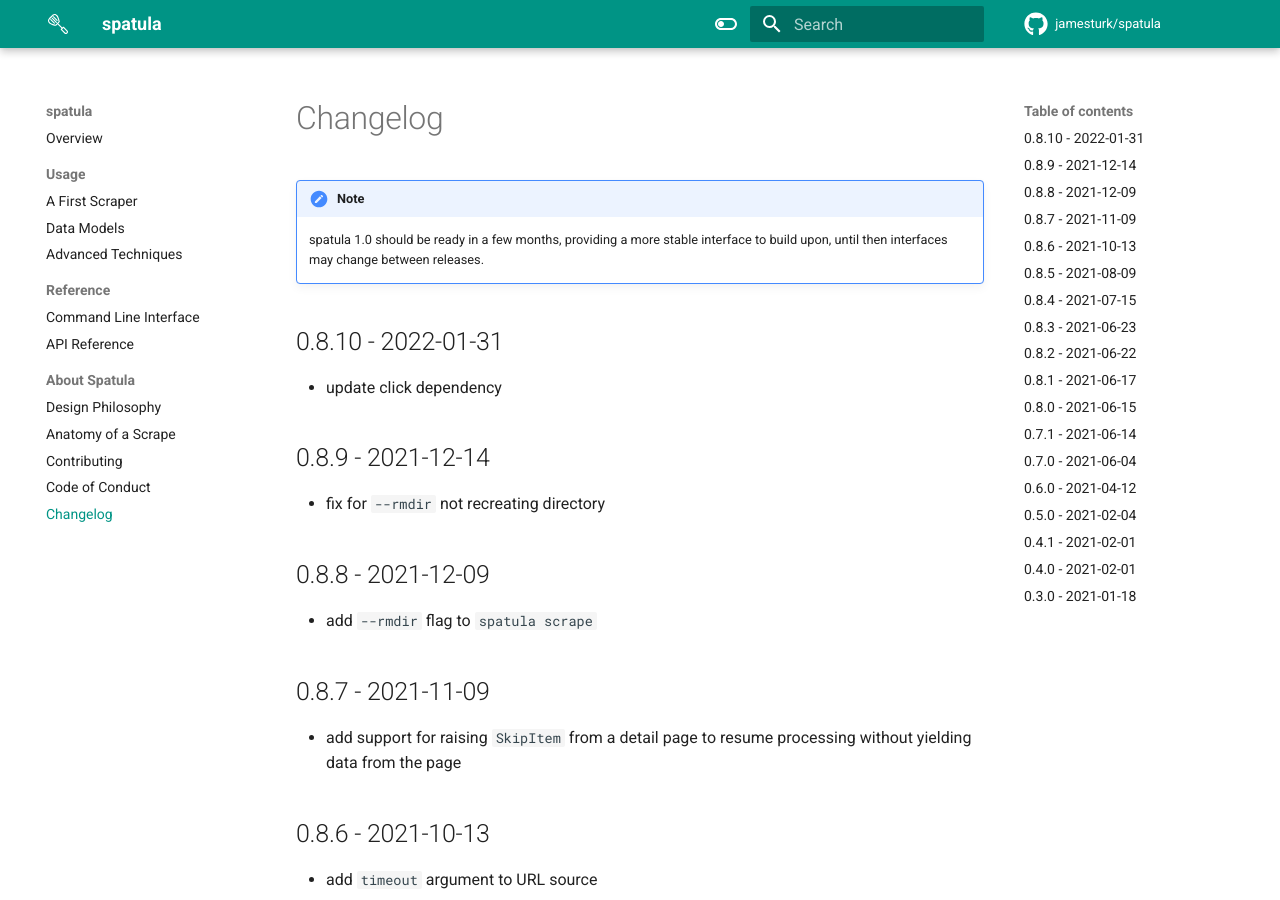
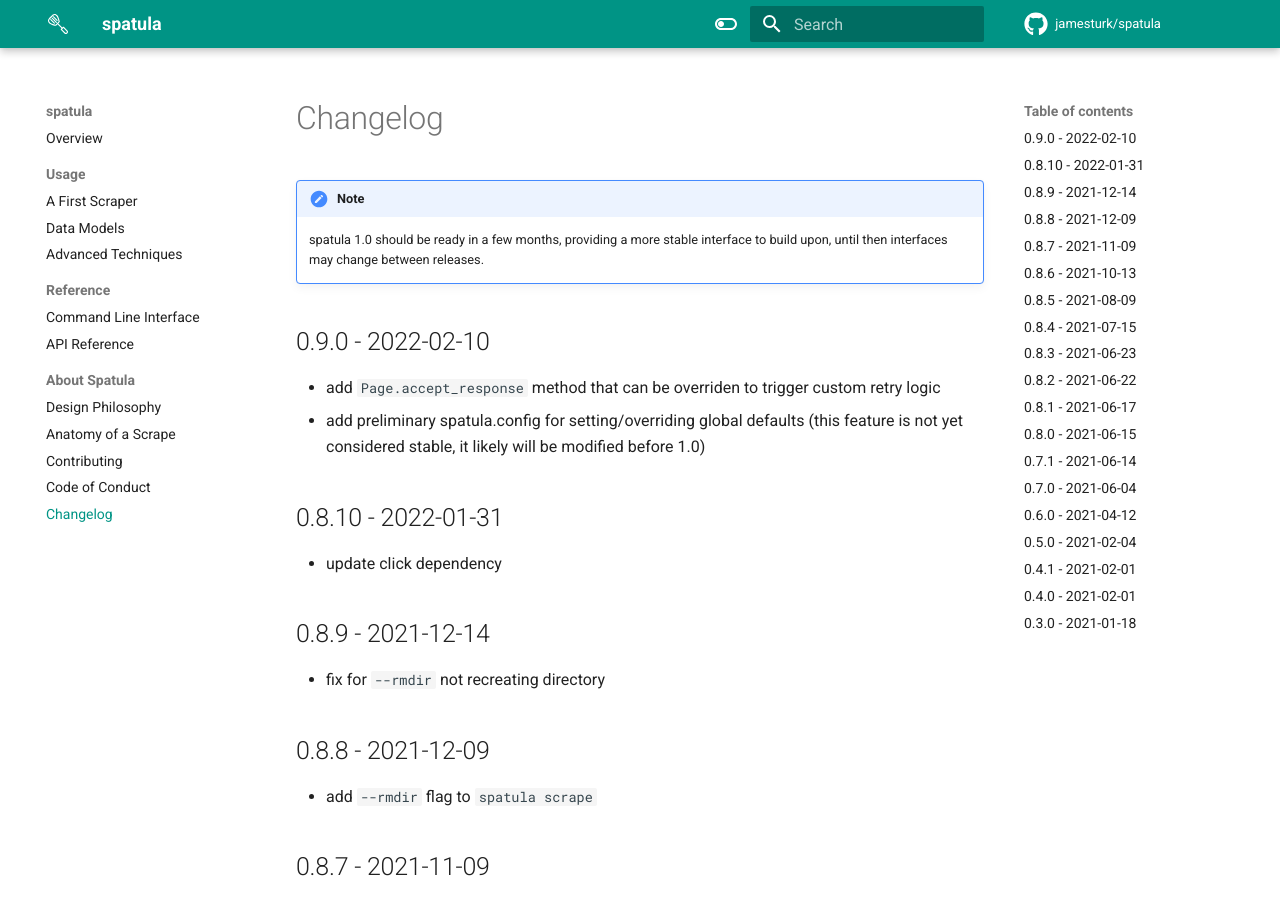
Before and after one commit to jamesturk/spatula, an MkDocs documentation site: the page built from docs/changelog.md, in a window 1280 px wide and 900 px high. Built offline with MkDocs 1.6.1 and Material for MkDocs 9.7.7, drawn with Linux system fonts in a browser that asks for light colours; comment, search, counter and statistics services are not loaded.

Commit message:
0.9.0 changelog

```diff
--- a/docs/changelog.md
+++ b/docs/changelog.md
@@ -2,6 +2,12 @@
 
 !!! note
     spatula 1.0 should be ready in a few months, providing a more stable interface to build upon, until then interfaces may change between releases.
+
+## 0.9.0 - 2022-02-10
+
+* add `Page.accept_response` method that can be overriden to trigger custom retry logic
+* add preliminary spatula.config for setting/overriding global defaults
+  (this feature is not yet considered stable, it likely will be modified before 1.0)
 
 ## 0.8.10 - 2022-01-31
 
```
